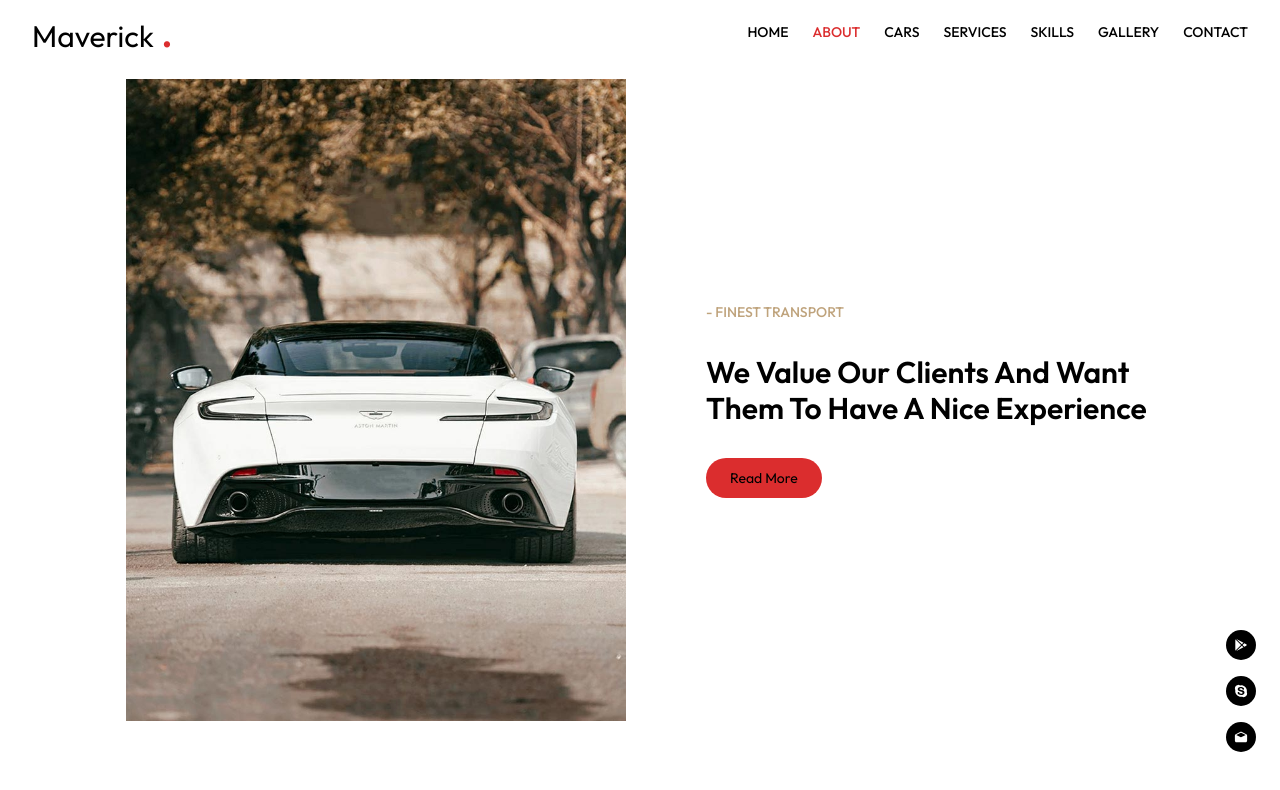
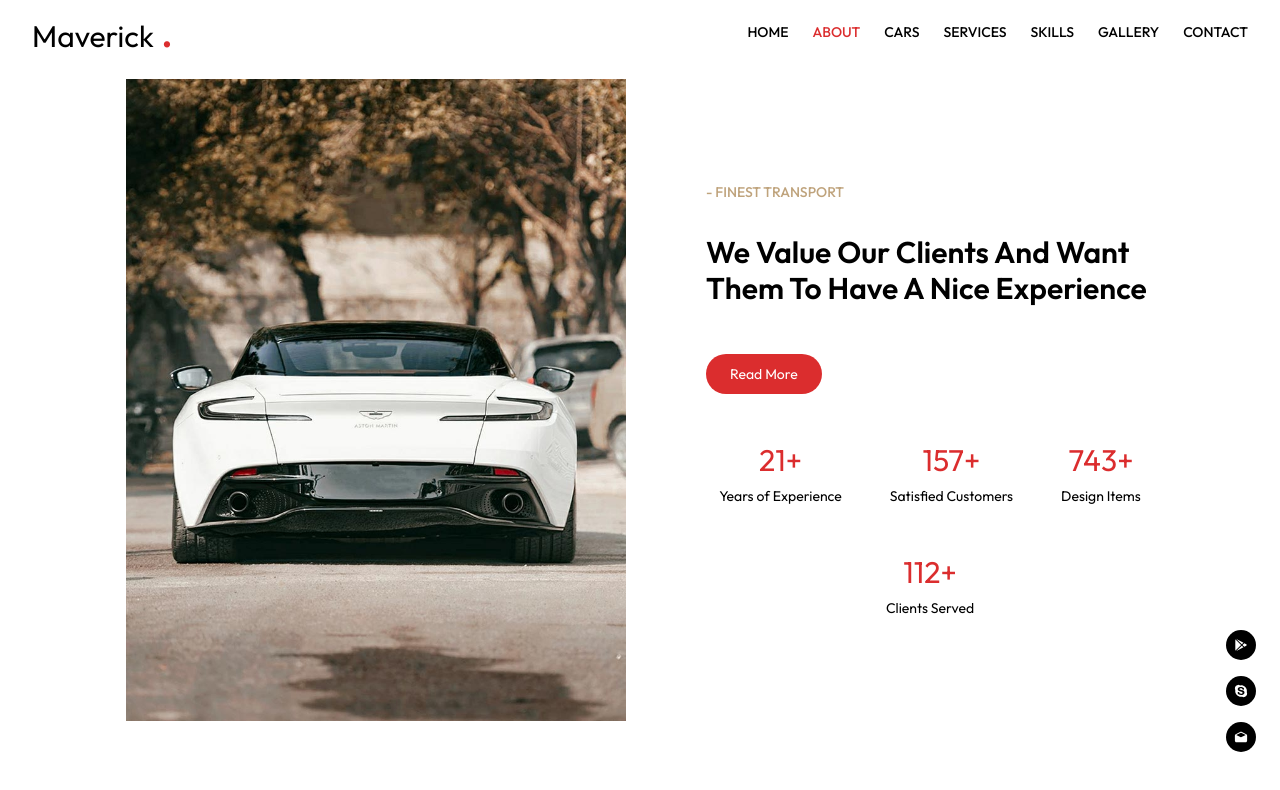
Before and after one commit to VLADGRO96/portfolio, a Next.js app in the folder maverick/: page /about in a window 1280 px wide. Shown: the top 790 px of the page. Built offline with nearby package versions, Linux system fonts and the light colour scheme.

Commit message:
add animation on About page

```diff
--- a/maverick/Data/Data.tsx
+++ b/maverick/Data/Data.tsx
@@ -10,4 +10,27 @@ const navLinks: NavLink[] = [
 	{ path: "/contact", label: "Contact" },
 ];
 
-export { navLinks };
+const countUpItems: countUpItemsProps[] = [
+	{
+		id: 1,
+		number: 21,
+		text: "Years of Experience",
+	},
+	{
+		id: 2,
+		number: 157,
+		text: "Satisfied Customers",
+	},
+	{
+		id: 3,
+		number: 743,
+		text: "Design Items",
+	},
+	{
+		id: 4,
+		number: 112,
+		text: "Clients Served",
+	},
+]
+
+export { navLinks, countUpItems };
--- /dev/null
+++ b/maverick/components/CountUp.tsx
@@ -0,0 +1,13 @@
+import { CountUpProps } from "@/Types";
+import CountUp from "react-countup";
+
+
+export default function MyCountUp({ start, end, duration }: CountUpProps) {
+	return (
+		<CountUp
+			start={start}
+			end={end}
+			duration={duration}
+		/>
+	)
+}
--- a/maverick/pages/about.tsx
+++ b/maverick/pages/about.tsx
@@ -3,7 +3,21 @@ import Head from 'next/head'
 import Wrapper from '@/components/Wrapper'
 import Image from 'next/image'
 
+//CountUp
+import { countUpItems } from "@/Data/Data";
+import MyCountUp from '@/components/CountUp';
+import { useInView } from 'react-intersection-observer';
+
+//Animation
+import { motion } from "framer-motion";
+import { smoothIn } from "@/animate";
+import { div } from 'framer-motion/client';
+
 export default function about() {
+	const { ref, inView } = useInView({
+		 threshold: 0.5,
+
+	})
 	return (
 		<>
 			<Head>
@@ -11,28 +25,59 @@ export default function about() {
 			</Head>
 			<Wrapper>
 				<div className="flex flex-col gap-12 items-center justify-center mb-12 min-h-screen lg:flex-row lg:mb-0 pt-28 lg:pt-0">
-					<div>
+					<motion.div
+						variants={smoothIn("right", 0.5)}
+						initial="hidden"
+						animate="show"
+						exit="hidden"
+						transition={{ duration: 1, ease: "easeInOut" }}
+					>
 						<Image
 							src={"/about.jpg"}
 							alt={"About Image"}
 							width={500}
 							height={400}
 						/>
-					</div>
+					</motion.div>
 
-					<div className='lg:w-1/2 lg:ml-8 max-w-md md:max-2-xl'>
-						<div className='uppercase font-medium text-sm text-WhiteGray'>- Finest Transport</div>
-						<div className='font-semibold text-3xl mt-8'>
+					<motion.div
+						variants={smoothIn("left", 0.5)}
+						initial="hidden"
+						animate="show"
+						exit="hidden"
+						transition={{ duration: 1, ease: "easeInOut" }}
+						className="lg:w-1/2 lg:ml-8 max-w-md md:max-2-xl"
+					>
+						<div className="uppercase font-medium text-sm text-WhiteGray">
+							- Finest Transport
+						</div>
+						<div className="font-semibold text-3xl mt-8">
 							We Value Our Clients And Want Them To Have A Nice Experience
 						</div>
-						<p className='text-Black text-sm mt-8 leading-7'>
+						<p className="text-Black text-sm mt-8 leading-7"></p>
 
-						</p>
-
-						<button className='flex-none rounded-full bg-Red px-6 py-2.5 text-sm font-normal'>
+						<button className="flex-none rounded-full bg-Red px-6 mt-4 py-2.5 text-sm font-normal hover:bg-Black transition-all duration-300 text-white">
 							Read More
 						</button>
-					</div>
+
+						{/* Count Up */}
+						<div
+							ref={ref}
+							className="flex justify-center mt-12 gap-12 flex-wrap"
+						>
+							{countUpItems.map((item) => (
+								<div key={item.id} className="text-center">
+									<div className="text-Red text-3xl">
+										{inView && (
+											<MyCountUp start={0} end={item.number} duration={3} />
+										)}
+										+
+									</div>
+									<div className="text-Black mt-2 text-sm">{item.text}</div>
+								</div>
+							))}
+						</div>
+					</motion.div>
 				</div>
 			</Wrapper>
 		</>
```
Also changed, not shown: maverick/Types.d.ts (+14 -0 lines).
